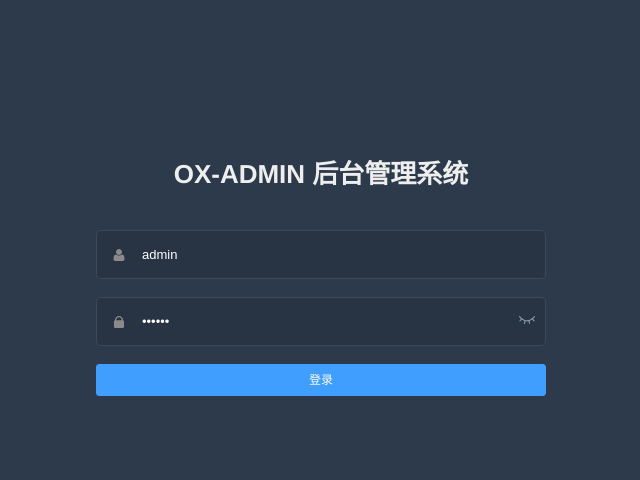
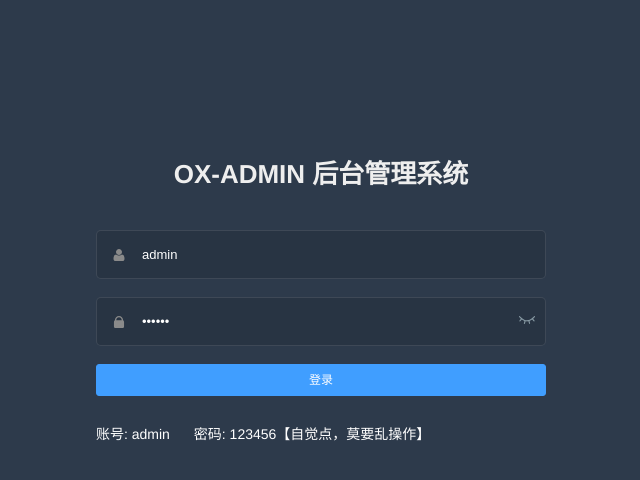
Before and after one commit to java668/ox-admin-web, a Vue app: page /login in a window 1280 px wide. Shown: the top 480 px of the page, without its empty margins (319-959 px from the left). Built offline with nearby package versions, Linux system fonts and the light colour scheme.

Commit message:
新增登录账号提示

```diff
--- a/src/views/login/index.vue
+++ b/src/views/login/index.vue
@@ -43,10 +43,10 @@
 
       <el-button :loading="loading" type="primary" style="width:100%;margin-bottom:30px;" @click.native.prevent="handleLogin">登录</el-button>
 
-      <!--      <div class="tips">-->
-      <!--        <span style="margin-right:20px;">username: admin</span>-->
-      <!--        <span> password: any</span>-->
-      <!--      </div>-->
+            <div class="tips">
+              <span style="margin-right:20px;">账号: admin</span>
+              <span> 密码: 123456【自觉点，莫要乱操作】</span>
+            </div>
 
     </el-form>
   </div>
```
